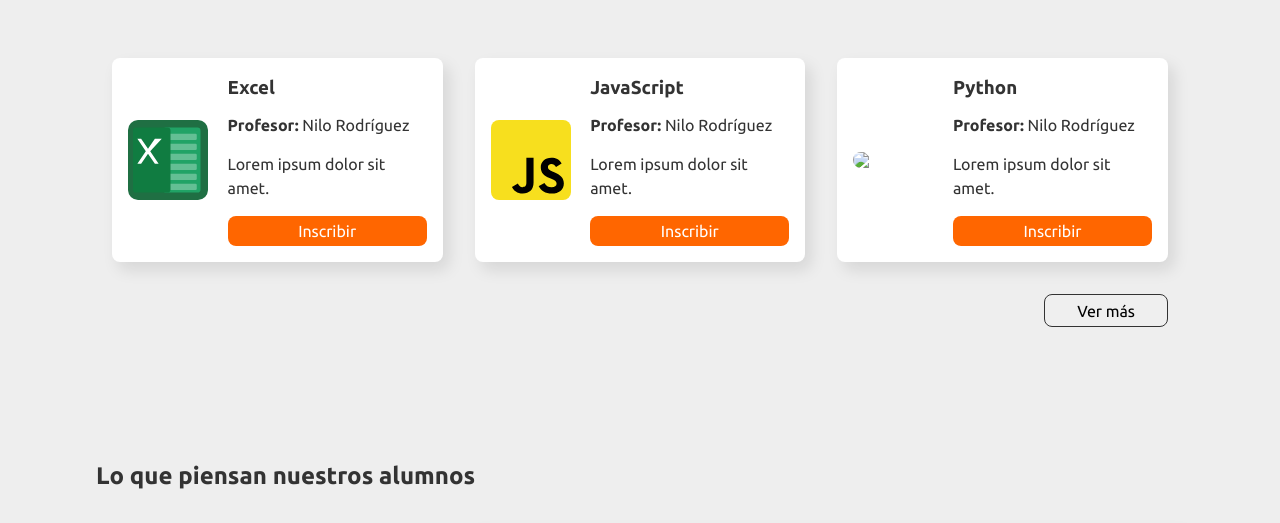
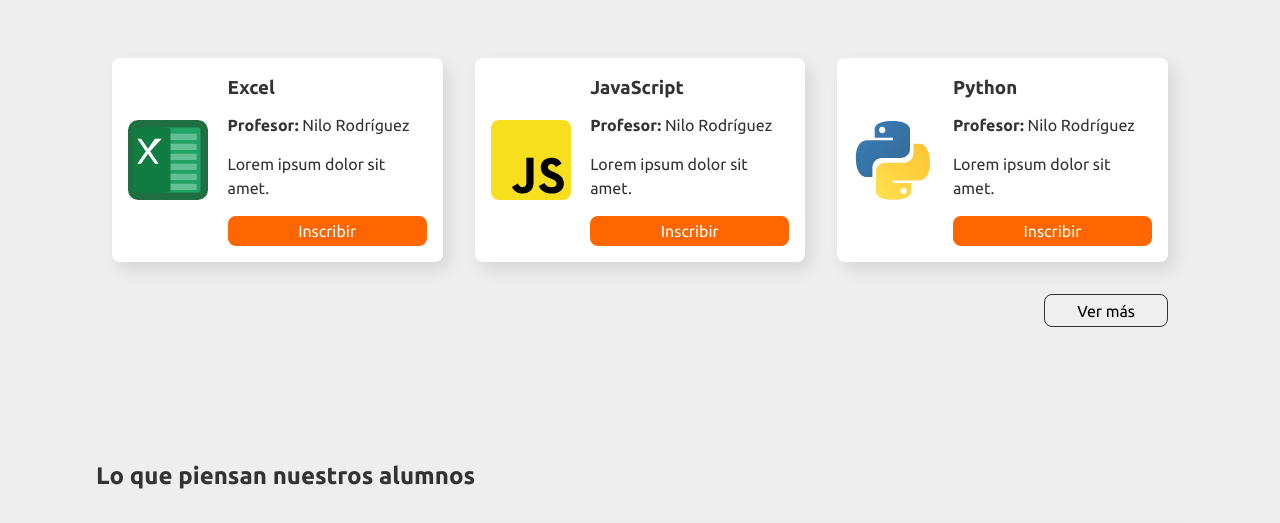
Before and after one commit to mlarrondom/ProyectoDWSFM03, a plain HTML site: page index.html in a window 1280 px wide. Shown: the part 1280-1803 px from the top of the page. Drawn offline with Linux system fonts and the light colour scheme.

Commit message:
Proyecto M03

```diff
--- a/index.html
+++ b/index.html
@@ -84,7 +84,7 @@
                 </article>
 
                 <article class="card">
-                    <img class="card-img" src="./assets/img/python.svg alt="">
+                    <img class="card-img" src="./assets/img/python.svg" alt="">
                     <div class="card-body">
                         <h3 class="card-title">Python</h3>
                         <p><strong>Profesor:</strong> Nilo Rodríguez</p>
```
